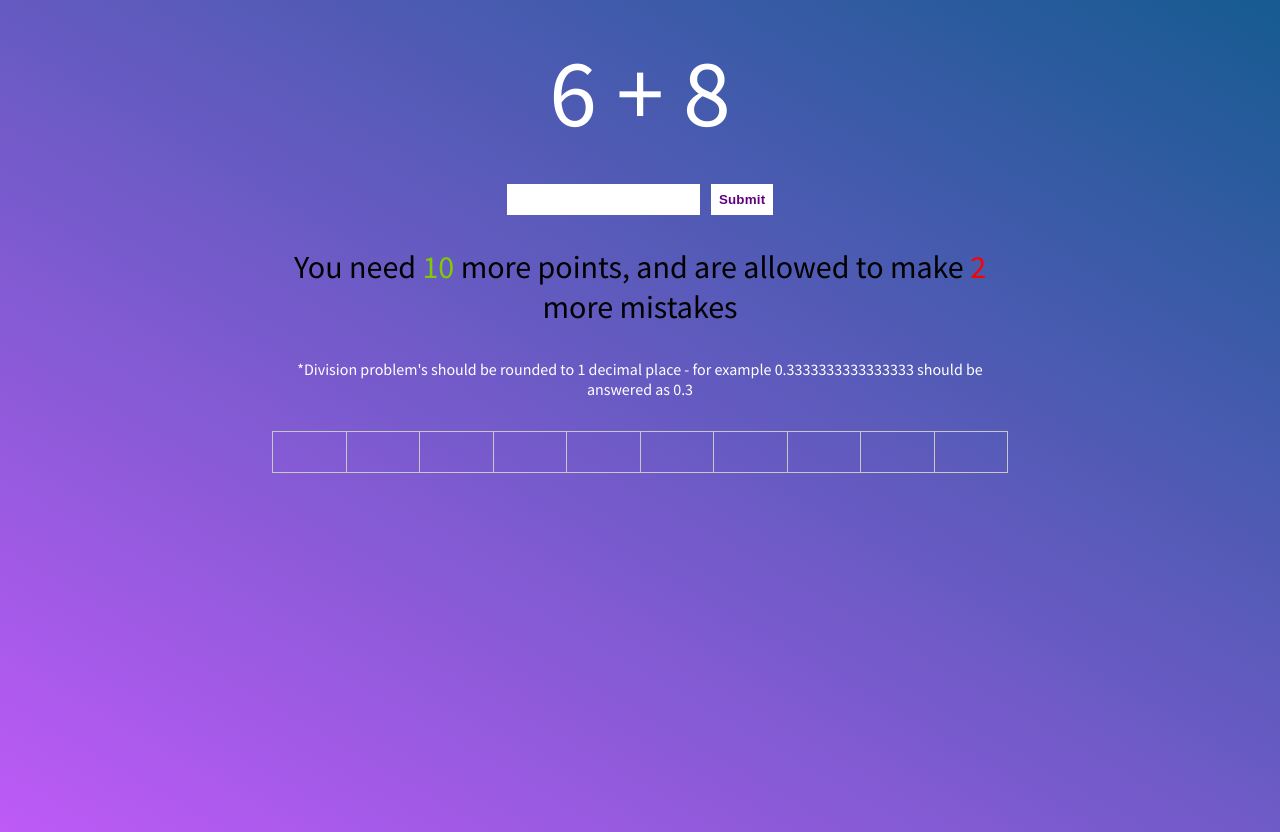
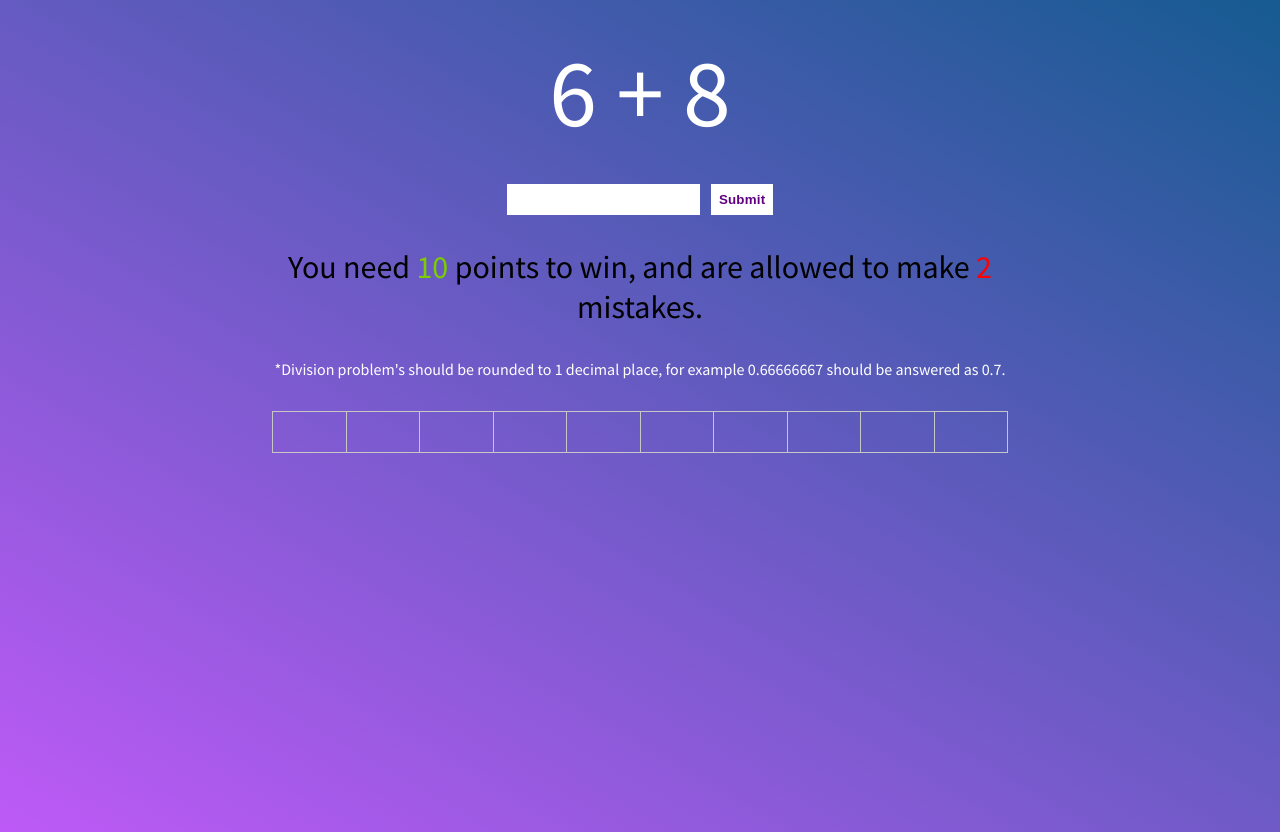
Before and after one commit to Darsh2987/math-game, a website built with webpack: page src/index.html in a window 1280 px wide. Built offline with nearby package versions, Linux system fonts and the light colour scheme.

Commit message:
re-wording status and notes descriptions

```diff
--- a/src/index.html
+++ b/src/index.html
@@ -21,10 +21,10 @@
       </form>
 
       <!-- Points needed and mistakes allowed description -->
-      <p class="status">You need <span id="points-needed">10</span> more points, and are allowed to make <span id="mistakes-allowed">2</span> more mistakes</p>
+      <p class="status">You need <span id="points-needed">10</span> points to win, and are allowed to make <span id="mistakes-allowed">2</span> mistakes.</p>
 
       <div class="notes">
-        <p>*Division problem's should be rounded to 1 decimal place - for example 0.3333333333333333 should be answered as 0.3</p>
+        <p>*Division problem's should be rounded to 1 decimal place, for example 0.66666667 should be answered as 0.7.</p>
       </div>
 
       <!-- Progress bar/boxes to show amount of correct answers -->
```
